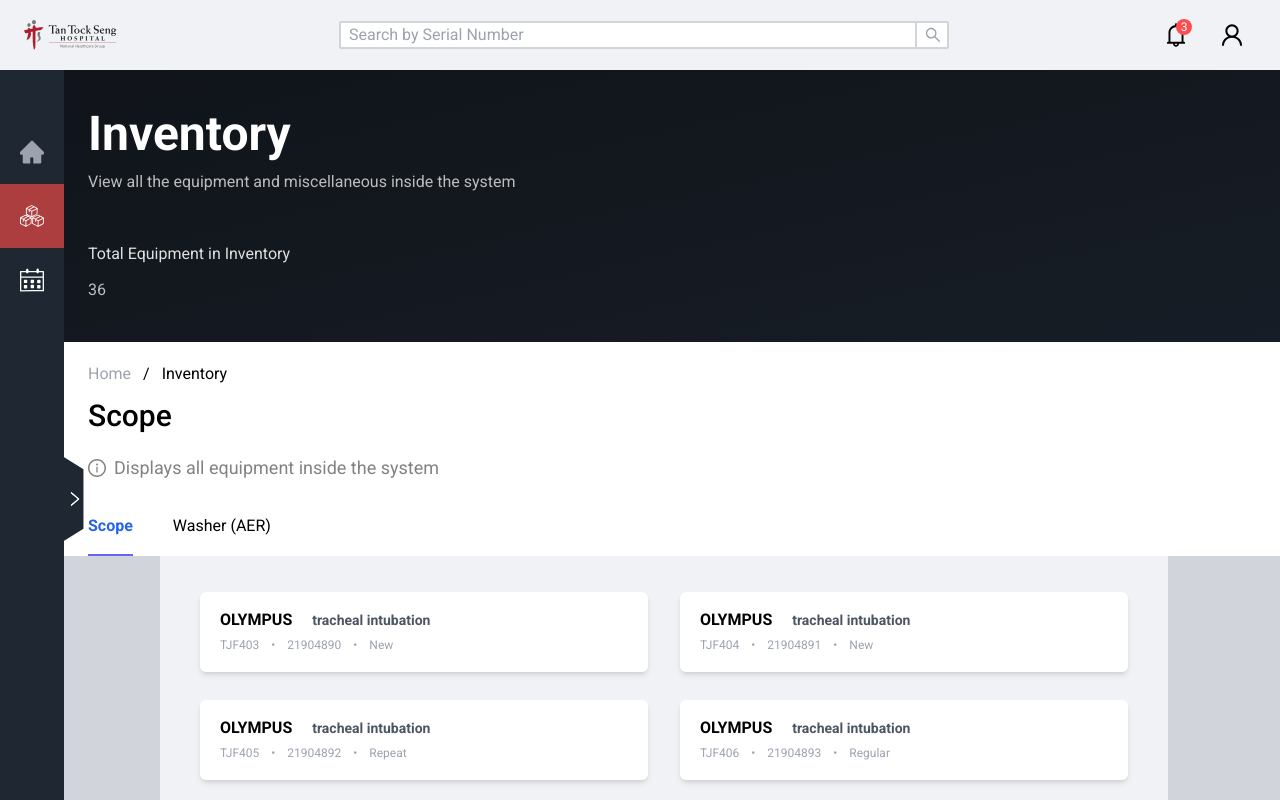
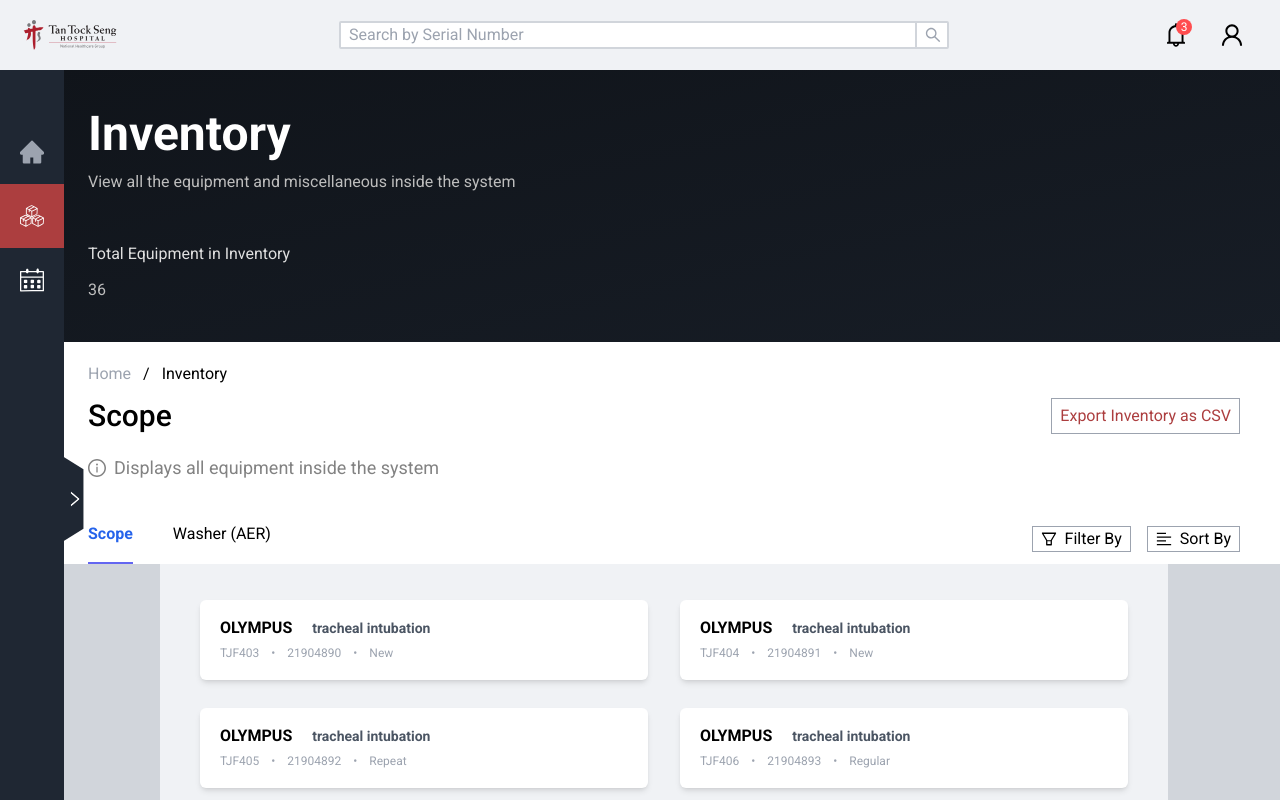
Before and after one commit to bran-donut/tts-ict2012, a Next.js app: page /inventory in a window 1280 px wide. Shown: the top 800 px of the page. Built offline with nearby package versions, Linux system fonts and the light colour scheme.

Commit message:
add subheaderbutton component + export csv

```diff
--- a/Helpers.js
+++ b/Helpers.js
@@ -11,3 +11,50 @@ export function convertDate(date, dataToInput) {
     }
     return formattedDate;
 };
+
+export function convertToCSV(objArray) {
+    var array = typeof objArray != 'object' ? JSON.parse(objArray) : objArray;
+    var str = '';
+
+    for (var i = 0; i < array.length; i++) {
+        var line = '';
+        for (var index in array[i]) {
+            if (line != '') line += ','
+
+            line += array[i][index];
+        }
+
+        str += line + '\r\n';
+    }
+    return str;
+}
+
+export function exportCSVFile(headers, items, fileTitle) {
+    if (headers) {
+        items.unshift(headers);
+    }
+
+    // Convert Object to JSON
+    var jsonObject = JSON.stringify(items);
+
+    var csv = convertToCSV(jsonObject);
+
+    var exportedFilenmae = fileTitle ? (fileTitle + '.csv') : 'export.csv';
+
+    var blob = new Blob(['\uFEFF' + csv], { type: 'text/csv;charset=utf-8;' });
+    if (navigator.msSaveBlob) { // IE 10+
+        navigator.msSaveBlob(blob, exportedFilenmae);
+    } else {
+        var link = document.createElement("a");
+        if (link.download !== undefined) { // feature detection
+            // Browsers that support HTML5 download attribute
+            var url = URL.createObjectURL(blob);
+            link.setAttribute("href", url);
+            link.setAttribute("download", exportedFilenmae);
+            link.style.visibility = 'hidden';
+            document.body.appendChild(link);
+            link.click();
+            document.body.removeChild(link);
+        }
+    }
+}
--- a/components/SubHeader.js
+++ b/components/SubHeader.js
@@ -1,11 +1,16 @@
 import { InfoCircleOutlined } from "@ant-design/icons";
+import { ActionButton } from "../pages/schedule";
 import Breadcrumb from "./Breadcrumb";
 
-export default function SubHeader({ heading, description, breadCrumbItems, children }) {
+export default function SubHeader({ heading, description, breadCrumbItems, button, children }) {
     return (
         <div className="flex flex-col items-start justify-start w-full px-10 pt-5 bg-white">
             {breadCrumbItems && <Breadcrumb breadCrumbItems={breadCrumbItems} />}
-            <h2 className="text-3xl font-medium">{heading}</h2>
+            <div className="flex justify-between w-full">
+                <h2 className="text-3xl font-medium">{heading}</h2>
+                {button}
+            </div>
+
             {/* <p className="mt-2 text-sm text-gray-500 md:text-base">{description}</p> */}
             <p className="my-5 text-sm sm:text-lg text-[#828282] flex items-center gap-2">
                 <InfoCircleOutlined />
@@ -15,3 +20,13 @@ export default function SubHeader({ heading, description, breadCrumbItems, child
         </div>
     )
 }
+
+export function SubHeaderButton({ text, onClickAction }) {
+    return (
+      <ActionButton
+        name={text}
+        onClickAction={onClickAction}
+        subHeaderButton={true}
+      />
+    )
+  }
--- a/pages/inventory.js
+++ b/pages/inventory.js
@@ -1,15 +1,39 @@
 import Layout, { ContainerWrapper } from "../layouts/Layout";
 import { useState } from "react";
-import EquipmentCard, { ItemWrapper } from "../components/EquipmentCard";
+import EquipmentCard from "../components/EquipmentCard";
 import MainHeader from "../components/MainHeader";
 import { equipments } from "../Constants";
-import SubHeader from "../components/SubHeader";
+import SubHeader, { SubHeaderButton } from "../components/SubHeader";
+import { ActionButton } from "./schedule";
+import { AlignLeftOutlined, FilterOutlined } from "@ant-design/icons";
+import { exportCSVFile } from "../Helpers";
 
 const tabs = ["Scope", "Washer (AER)"];
+const actions = ["Filter By", "Sort By"];
 
 export default function Inventory() {
   const [equipmentData, setEquipmentData] = useState(equipments);
   const [index, setIndex] = useState(0);
+  const [actionValues, setActionValues] = useState([]);
+
+  const handleClickAction = (i) => {
+    const value = actions[i];
+    setActionValues((prev) => prev.concat(value));
+  };
+
+  const handleClickExport = () => {
+    console.log("exporting...");
+    let headers = {
+      brand: "brand",
+      scopeType: "scopeType",
+      modelNumber: "modelNumber",
+      serialNumber: "serialNumber",
+      status: "status",
+      frequency: "frequency",
+      sampleDate: "sampleDate"
+    };
+    exportCSVFile(headers, equipments, '');
+  }
 
   return (
     <Layout>
@@ -18,8 +42,14 @@ export default function Inventory() {
         description="View all the equipment and miscellaneous inside the system"
         details={[{ title: "Total Equipment in Inventory", subtitle: "36" }]}
       />
-      <SubHeader heading={tabs[index]} description="Displays all equipment inside the system" breadCrumbItems={["Home", "Inventory"]}>
-        <div className="pt-3">
+      <SubHeader
+        heading={tabs[index]}
+        description="Displays all equipment inside the system"
+        breadCrumbItems={["Home", "Inventory"]}
+        button={<SubHeaderButton text="Export Inventory as CSV" onClickAction={handleClickExport} />}
+      >
+        <div className="flex items-center justify-between w-full pt-3">
+          <div className="mt-2">
             <button
               onClick={() => setIndex(0)}
               className={`${index == 0 ? "text-blue-600 pb-4 font-bold border-b-2 border-indigo-500" : "text-black"} text-md md:text-base`}
@@ -29,6 +59,19 @@ export default function Inventory() {
               className={`${index == 1 ? "text-blue-600 pb-4 font-bold border-b-2 border-indigo-500" : "text-black"
                 } mx-10 text-md md:text-base`}
             >{tabs[1]}</button>
+          </div>
+          <div className="flex items-center gap-4 ">
+            {actions.map((action, i) => (
+              <ActionButton
+                key={i}
+                index={i}
+                active={actionValues.includes(actions[i])}
+                name={action}
+                icon={i == 0 ? <FilterOutlined /> : <AlignLeftOutlined />}
+                onClickAction={handleClickAction}
+              />
+            ))}
+          </div>
         </div>
       </SubHeader>
       {/* <section className={`${tabs[index] == "Scope" ? "visible" : "invisible"} bg-[#C1C1C1] px-20`}>
--- a/pages/schedule.js
+++ b/pages/schedule.js
@@ -279,15 +279,20 @@ export default function Schedule() {
   );
 }
 
-export function ActionButton({ index, active, name, icon, onClickAction, disable = false }) {
+export function ActionButton({ index, active, name, icon, onClickAction, disable = false, subHeaderButton = false }) {
+  const [hover, setHover] = useState(false);
+
   return (
     <button
       className={`
                 px-2 flex items-center gap-2 border
-                ${active && !disable ? "border-[#FF9193] text-tts-red bg-[#FF9193]/30" : "border-gray-400 text-black"}
+                ${subHeaderButton ? "border-[#FF9193] text-tts-red" : ""}
+                ${(active && !disable || hover) ? "border-[#FF9193] text-tts-red bg-[#FF9193]/30" : "border-gray-400 text-black"}
                 ${disable ? "border-gray-400 text-gray-400 cursor-default" : ""}
             `}
       onClick={() => onClickAction(index)}
+      onMouseEnter={() => setHover(true)}
+      onMouseLeave={() => setHover(false)}
     >
       {icon}
       <span>{name}</span>
```
Lines whose indentation alone changed are shown as unchanged.
